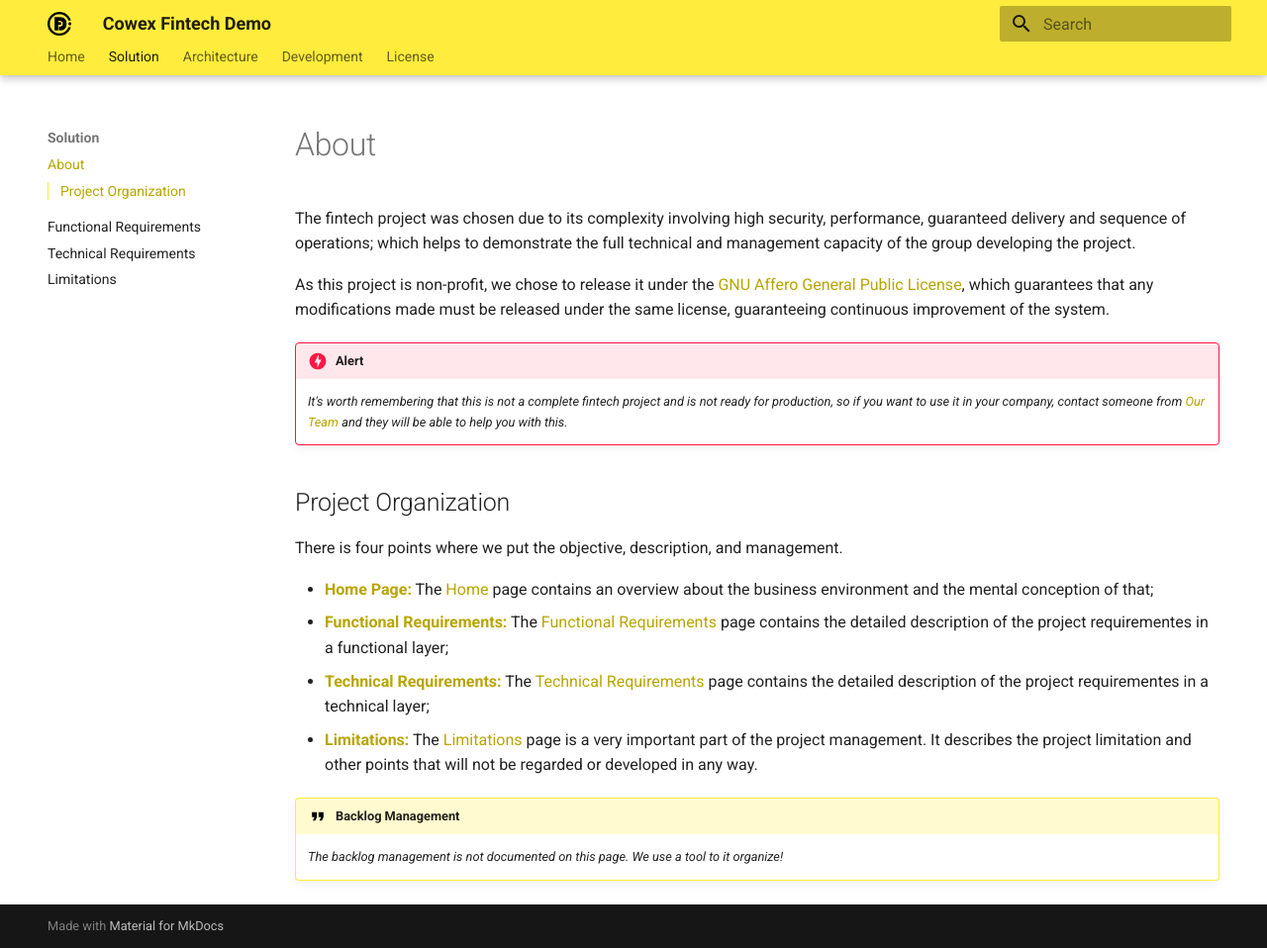
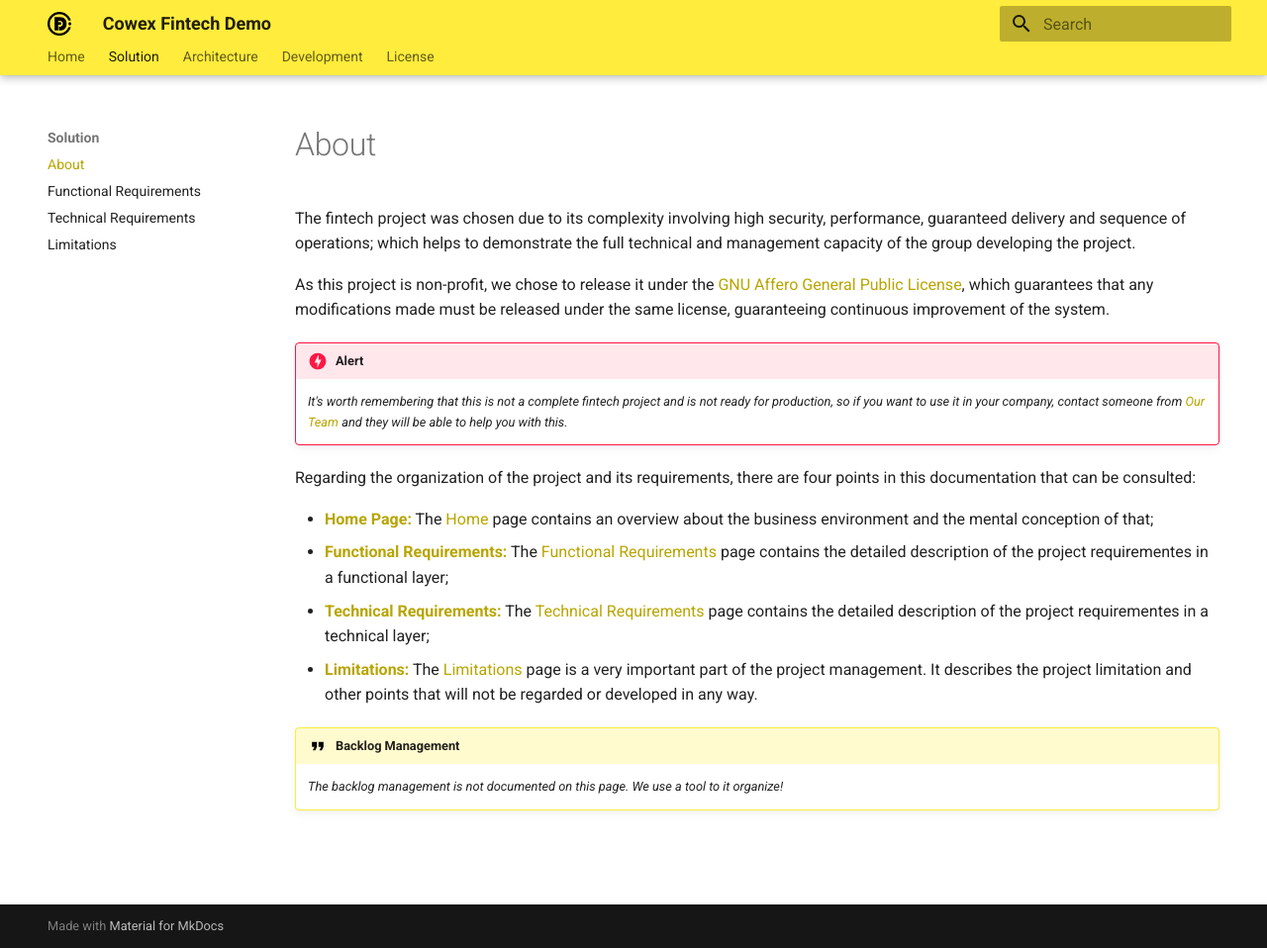
Before and after one commit to cowex-demo/codex-demo.github.io, an MkDocs documentation site: the page built from docs/solution/about.md, in a window 1280 px wide and 958 px high. Shown: the whole window at 99% size. Built offline with MkDocs 1.6.1 and Material for MkDocs 9.7.7, drawn with Linux system fonts in a browser that asks for light colours.

Commit message:
finalize about

```diff
--- a/docs/solution/about.md
+++ b/docs/solution/about.md
@@ -6,9 +6,7 @@
 !!! danger "Alert"
     It's worth remembering that this is not a complete fintech project and is not ready for production, so if you want to use it in your company, contact someone from [Our Team](../dev/team.md) and they will be able to help you with this.
 
-## Project Organization
-
-There is four points where we put the objective, description, and management.
+Regarding the organization of the project and its requirements, there are four points in this documentation that can be consulted:
 
 * __Home Page:__ The [Home](../index.md) page contains an overview about the business environment and the mental conception of that;
 * __Functional Requirements:__ The [Functional Requirements](./functional.md) page contains the detailed description of the project requirementes in a functional layer;
```
